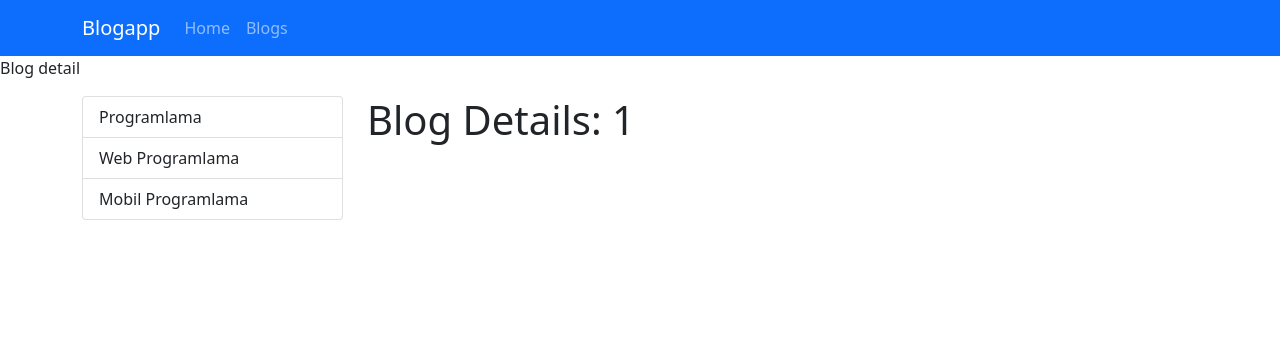
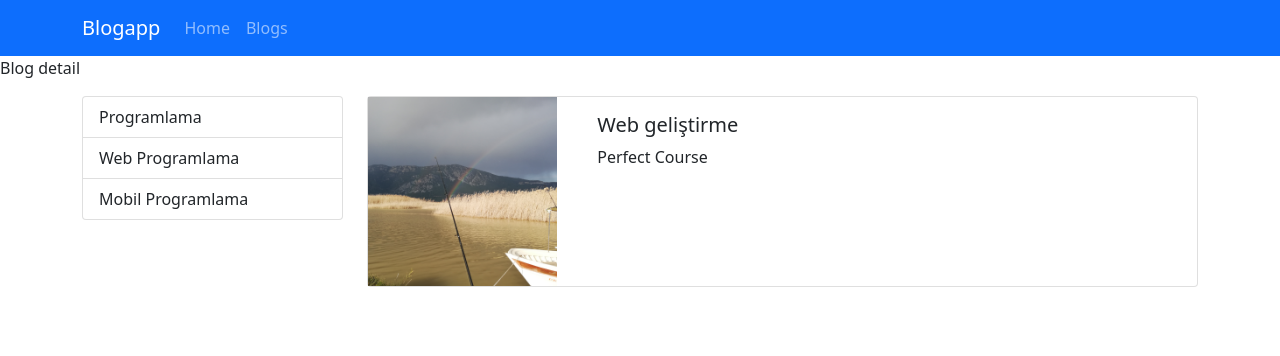
Before and after one commit to yasinyagmur/Django_Learn_SadikTuran, a Django app: page /blogs/1 in a window 1280 px wide. Shown: the top 356 px of the page. Run offline with Django 4.2, Linux system fonts and the light colour scheme.

Commit message:
blog detail pages

```diff
--- a/Exam/blog/templates/blog/blog-details.html
+++ b/Exam/blog/templates/blog/blog-details.html
@@ -1,11 +1,33 @@
-{% extends 'base.html' %}{% block content %} {%block title%}Blog
-detail{%endblock%}
+{% extends 'base.html' %}
+{% load static %}
+{% block content %} {%block title%}
+Blog detail{%endblock%}
 
 <div class="container mt-3">
     <div class="row">
         <div class="col-3">{% include "partials/_categories.html" %}</div>
             <div class="col-9">
-                <h1>Blog Details: {{ id }}</h1>
+
+                <div class="card mb-3">
+                    <div class="row">
+                      <div class="col-md-3">
+                        <img
+                          src="{% static 'blog/img/'|add:blog.image %}"
+                          alt=""
+                          srcset=""
+                          class="img-fluid"
+                        />
+                      </div>
+                      <div class="col-md-9">
+                        <div class="card-body">
+                          <h5 class="card-title">{{blog.title}}
+                          </h5>
+                          <div class="card-text">{{blog.description}}</div>
+                        </div>
+                      </div>
+                    </div>
+                  </div>
+
             </div>
         </div>
     </div>
--- a/Exam/blog/views.py
+++ b/Exam/blog/views.py
@@ -49,9 +49,14 @@ def blogs(request):
 
 
 def blog_details(request,id):
-    context={
-        "blogs":data["blogs"]
-    }
+    blogs=data["blogs"]
+    # selectedblog=None
+
+    # for blog in blogs:
+    #     if blog["id"]==id:
+    #         selectedblog=blog
+    selectedblog =[ blog for blog in blogs if blog["id"]==id][0]
+
     return render(request,"blog/blog-details.html",{
-        "id":id
+        "blog":selectedblog
     })
```
